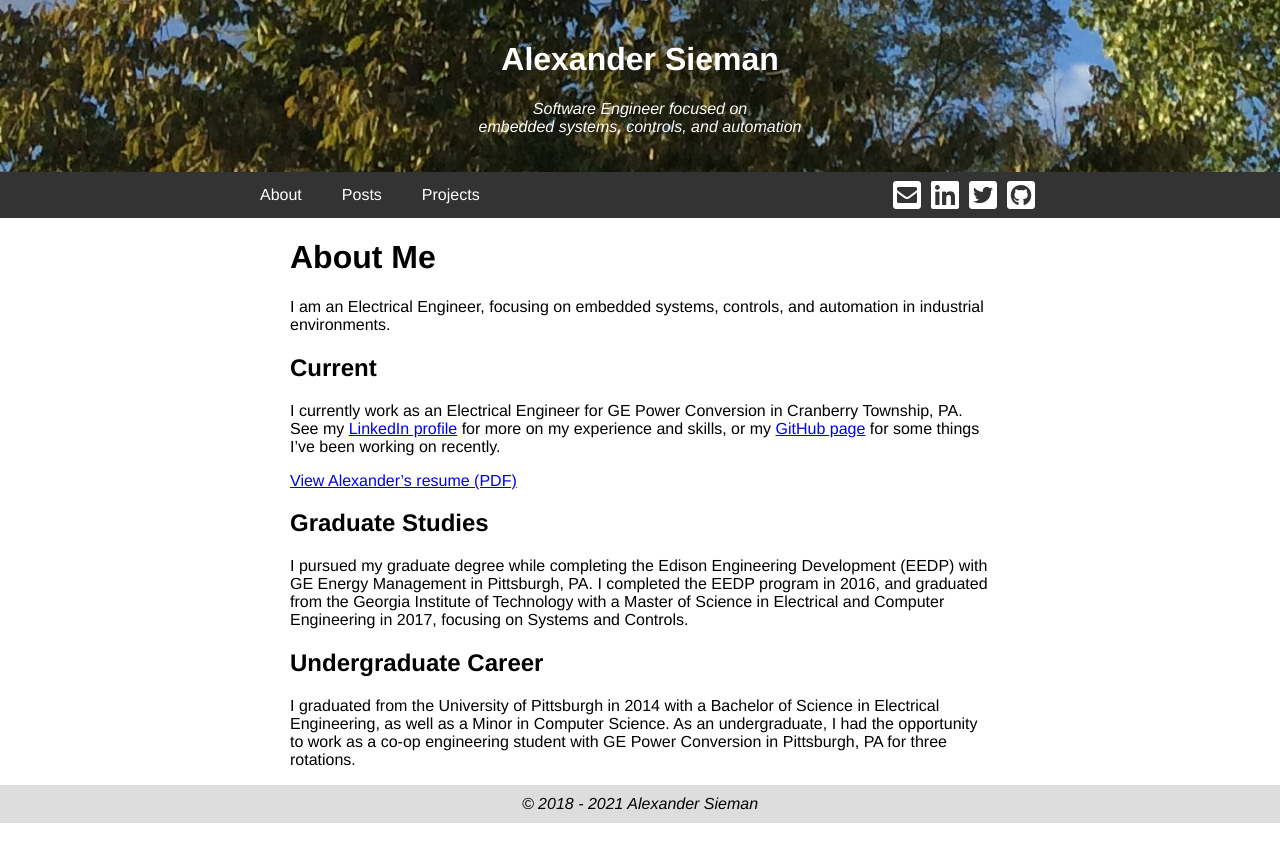
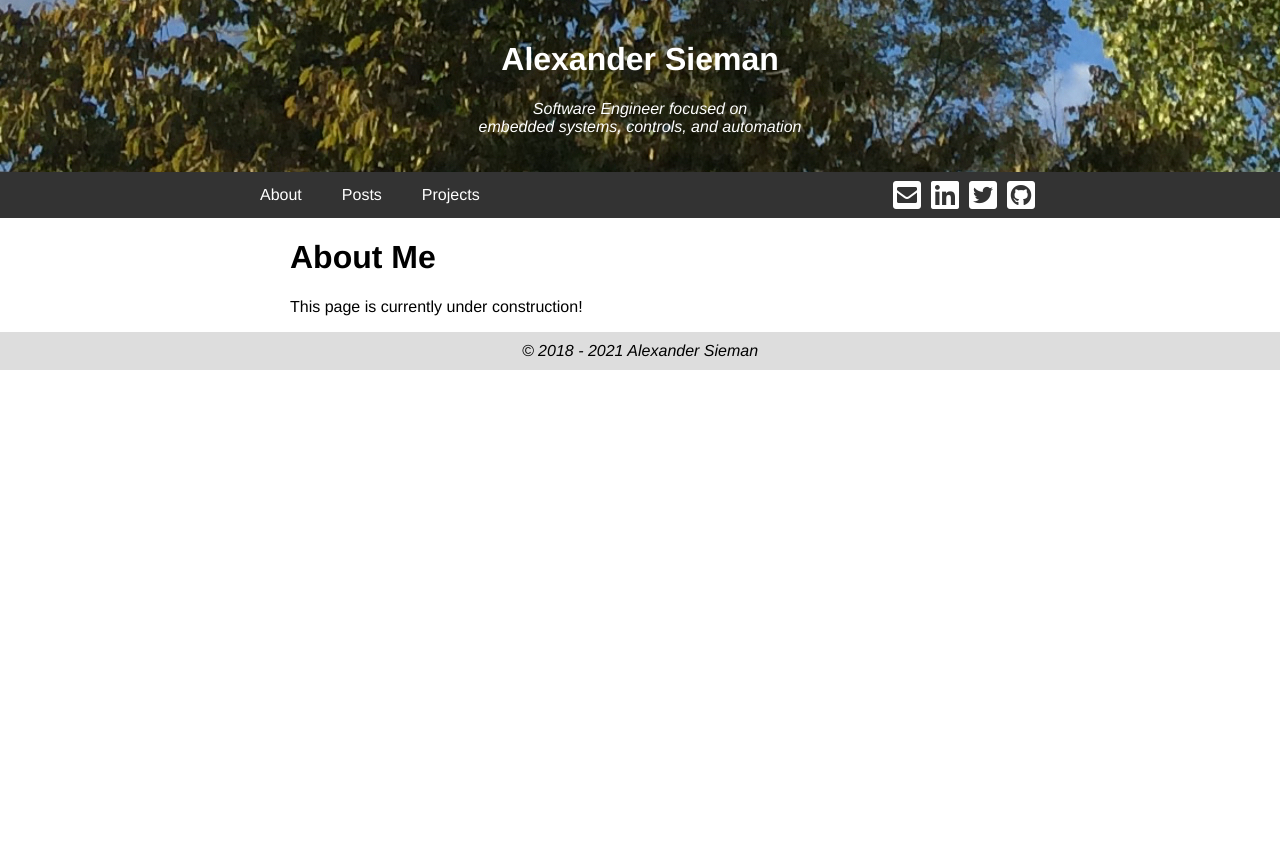
Before and after one commit to ars140/ars140.github.io, a Jekyll site: the page built from index.md, in a window 1280 px wide. Shown: the top 862 px of the page. Built offline with Jekyll 4.4.1, drawn with Linux system fonts in a browser that asks for light colours; nearby versions of some CDN libraries.

Commit message:
Removed old content

```diff
--- a/index.md
+++ b/index.md
@@ -5,29 +5,4 @@ title: About
 
 # About Me
 
-I am an Electrical Engineer, focusing on embedded systems, controls, and
-automation in industrial environments.
-
-## Current
-
-I currently work as an Electrical Engineer for GE Power Conversion in Cranberry
-Township, PA. See my [LinkedIn profile](https://www.linkedin.com/in/alexander-sieman-86739a9a/)
-for more on my experience and skills, or my [GitHub page](https://github.com/ars140)
-for some things I've been working on recently.
-
-[View Alexander's resume (PDF)](assets/images/alexandersiemanresume.pdf)
-
-## Graduate Studies
-
-I pursued my graduate degree while completing the Edison Engineering
-Development (EEDP) with GE Energy Management in Pittsburgh, PA. I completed the
-EEDP program in 2016, and graduated from the Georgia Institute of Technology
-with a Master of Science in Electrical and Computer Engineering in 2017,
-focusing on Systems and Controls.
-
-## Undergraduate Career
-
-I graduated from the University of Pittsburgh in 2014 with a Bachelor of
-Science in Electrical Engineering, as well as a Minor in Computer Science. As
-an undergraduate, I had the opportunity to work as a co-op engineering student
-with GE Power Conversion in Pittsburgh, PA for three rotations.
+This page is currently under construction!
```
